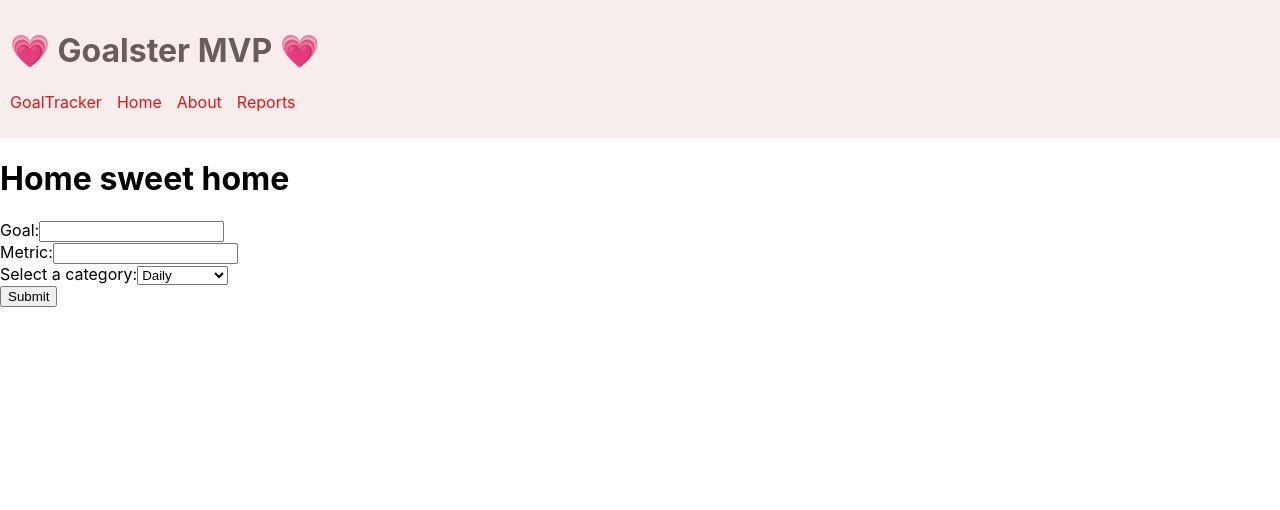
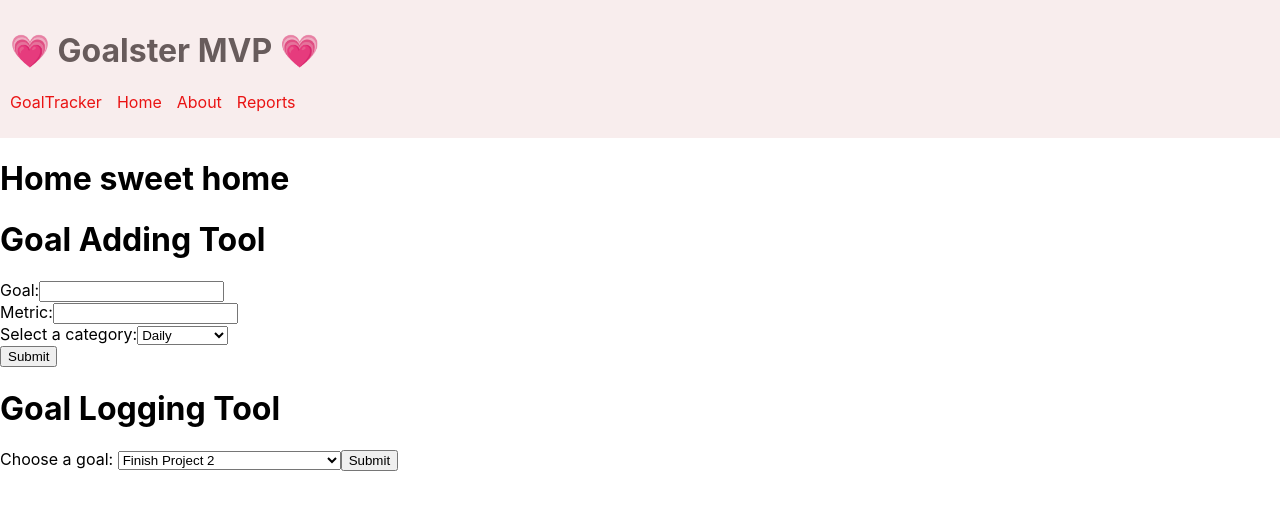
Before and after one commit to benjamin-jacobson/SE-Phase-2-Project, a React (Create React App) app: page /home in a window 1280 px wide. Shown: the top 510 px of the page. Built offline with nearby package versions, Linux system fonts and the light colour scheme; data requests are answered from the project's data file.

Commit message:
adding goal logging inital form

```diff
--- a/db.json
+++ b/db.json
@@ -23,6 +23,18 @@
       "metric": "3 servings",
       "category": "daily",
       "id": 10
+    },
+    {
+      "goal": "Sweep floor",
+      "metric": "abc",
+      "category": "monthly",
+      "id": 11
+    },
+    {
+      "goal": "new2",
+      "metric": "abc",
+      "category": "daily",
+      "id": 12
     }
   ],
   "animals": [
--- a/src/components/GoalAddForm.js
+++ b/src/components/GoalAddForm.js
@@ -43,6 +43,8 @@ const MyForm = () => {
   };
 
   return (
+    <div>
+    <h1> Goal Adding Tool</h1>
     <form onSubmit={handleSubmit}>
       <label>
         Goal:
@@ -81,6 +83,7 @@ const MyForm = () => {
       </div>
       <button type="submit">Submit</button>
     </form>
+    </div>
   );
 };
 
--- /dev/null
+++ b/src/components/GoalLogForm.js
@@ -0,0 +1,60 @@
+import React, { useState, useEffect} from 'react';
+
+function GoalLogForm(){
+  // State to manage form data
+  // const [formData, setFormData] = useState({
+  //   goal: '',
+  //   metric: '',
+  //   category: 'daily'
+  // });
+
+  const [data3, setData3] = useState([])
+
+  useEffect(() => {
+    const url = "http://localhost:4000/goals"
+    fetch(url,
+      {method: "GET",
+      headers: {"Content-Type":"application/json"}
+    })
+    .then((res) => res.json())
+    .then((dataa) => setData3(dataa))
+    .catch(error => console.error(error));
+  },[])
+
+  console.log(data3)
+
+  const choices_goals = data3.map((i) => {return i.goal})
+
+  // const animalOptions = ['cat', 'dog'];
+  const animalOptions = data3.map((i) => {return i.goal})
+  const [selectedAnimal, setSelectedAnimal] = useState('cat');
+
+  const handleSelectChange = (e) => {
+    setSelectedAnimal(e.target.value);
+  };
+
+  const handleSubmit = (e) => {
+    e.preventDefault();
+    console.log('Selected animal:', selectedAnimal);
+    // Additional form submission logic can go here
+  }
+
+  return (
+    <div>
+      <h1> Goal Logging Tool</h1>
+    <form onSubmit={handleSubmit}>
+      <label htmlFor="animal">Choose a goal: </label>
+      <select id="animgoalal" name="animgoalal" value={selectedAnimal} onChange={handleSelectChange}>
+        {animalOptions.map((animal) => (
+          <option key={animal} value={animal}>
+            {animal}
+          </option>
+        ))}
+      </select>
+
+      <button type="submit">Submit</button>
+      </form>
+      </div>
+);
+}
+export default GoalLogForm;
--- a/src/pages/GoalTracker.js
+++ b/src/pages/GoalTracker.js
@@ -1,15 +1,27 @@
 import Summary from "../components/Summary";
+import { useState, useEffect } from "react";
 import { useOutletContext } from "react-router-dom";
 
 function GoalTracker() {
-  let data = useOutletContext()
-  console.log(data)
+  // let data = useOutletContext()
+  const [data2, setData2] = useState([])
+  useEffect(() => {
+    const url = "http://localhost:4000/goals"
+    fetch(url,
+      {method: "GET",
+      headers: {"Content-Type":"application/json"}
+    })
+    .then((res) => res.json())
+    .then((dataa) => setData2(dataa))
+    .catch(error => console.error(error));
+  },[])
+
   return (
     <>
       <main>
         <h1> I am the goal machine.
         </h1>
-        <Summary data = {data}/>
+        <Summary data = {data2}/>
 
       </main>
     </>
--- a/src/pages/Home.js
+++ b/src/pages/Home.js
@@ -1,6 +1,7 @@
 
 import { useOutletContext } from 'react-router-dom';
 import GoalAddForm from '../components/GoalAddForm'
+import GoalLogForm from '../components/GoalLogForm';
 
 function Home() {
 
@@ -12,6 +13,7 @@ function Home() {
           <h1>Home sweet home
           </h1>
           <GoalAddForm />
+          <GoalLogForm />
         </main>
       </>
     );
```
